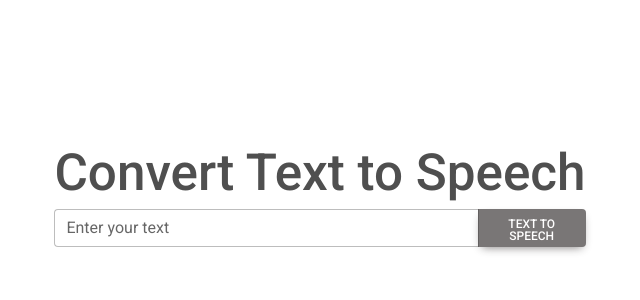
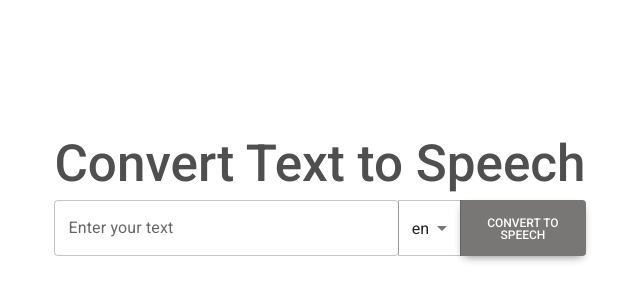
Before and after one commit to Jamlie/TextToSpeechGUI, a React (Vite) app in the folder frontend/: page / in a window 1280 px wide. Shown: the part 204-504 px from the top of the page, without its empty margins (320-960 px from the left). Built offline with nearby package versions, Linux system fonts and the light colour scheme.

Commit message:
Added a language selector

```diff
--- a/frontend/src/App.jsx
+++ b/frontend/src/App.jsx
@@ -1,53 +1,63 @@
-import {useState} from 'react';
+import { useState } from 'react';
 import { TextToSpeech } from '../wailsjs/go/main/App';
 import "./App.css"
-import { MDBInputGroup, MDBInput, MDBBtn } from 'mdb-react-ui-kit';
-// import { Button, TextField } from '@mui/material';
+import { TextField, Select, MenuItem, Alert } from '@mui/material';
+import { MDBInputGroup, MDBBtn } from 'mdb-react-ui-kit';
+
+const languages = ["af", "ar", "bg", "bn", "bs", "ca", "cs", "cy", "da", "de", "el", "en", "en-AU",
+    "en-UK", "eo", "es", "et", "fi", "fr", "gu", "hi", "hr", "hu", "hy", "id", "is", "it", "ja", "jv",
+    "km", "kn", "ko", "la", "lv", "mk", "ml", "mr", "ms", "my", "ne", "nl", "no", "pl", "pt", "ro", "ru",
+    "si", "sk", "sq", "sr", "su", "sv", "sw", "ta", "te", "th", "tl", "tr", "uk", "ur", "vi", "zh"
+];
 
 function App() {
     const [input, setInput] = useState('');
+    const [language, setLanguage] = useState('en');
+    const [showAlert, setShowAlert] = useState(false);
 
     function textToSpeech() {
-        TextToSpeech(input);
+        if (language === '') {
+            setShowAlert(true);
+            return;
+        }
+        TextToSpeech(input, language);
     }
 
-    // <Form>
-    //     <Form.Group className="mb-3">
-    //         <Form.Label>Text to Speech</Form.Label>
-    //         <Form.Control as="textarea" rows={3} placeholder="Enter text" style={inputStyle} onChange={(e) => setInput(e.target.value)} />
-    //     </Form.Group>
-    // </Form>
-    // <br />
-    // <Button variant="primary" onClick={textToSpeech} size='sm' style={
-    //     {display: 'block', margin: '0 auto'}
-    // }>Text to Speech</Button>
-
-            // <div style={{ textAlign: 'center' }}>
-            //     <TextField id='outlined-basic' label="Enter your text" variant="outlined" onChange={(e) => setInput(e.target.value)} />
-            // </div>
-            // <div style={{ textAlign: 'center' }}>
-            //     {
-            //         input !== "" ?
-            //         <Button variant="contained" onClick={textToSpeech} size='medium'>Text to Speech</Button>
-            //         :
-            //         <Button variant="contained" disabled size='medium'>Text to Speech</Button>
-            //     }
-            // </div>
-            // <TextField id="outlined-multiline-static" label="Enter your text" multiline rows={3} variant="outlined" onChange={(e) => setInput(e.target.value)} style={
-            //     {color: 'white'}
-            // } />
     return (
         <>
             <h1>Convert Text to Speech</h1>
             <MDBInputGroup>
-                <MDBInput label="Enter your text" onChange={(e) => setInput(e.target.value)} />
+                <TextField label="Enter your text" onChange={(e) => setInput(e.target.value)}
+                    sx={{ width: '100%' }}
+                />
+                <Select
+                    value={language}
+                    onChange={(e) => setLanguage(e.target.value)}
+                    options={languages}
+                    autoWidth
+                >
+                    {
+                        languages.map((language, index) => (
+                            <MenuItem key={index} value={language}>{language}</MenuItem>
+                        ))
+                    }
+                </Select>
+
                 {
                     input !== "" ?
-                    <MDBBtn color="dark" onClick={textToSpeech} size='sm'>Text to Speech</MDBBtn>
-                    :
-                    <MDBBtn color="dark" disabled size='sm'>Text to Speech</MDBBtn>
+                        <MDBBtn color="dark" onClick={textToSpeech}>Convert to Speech</MDBBtn>
+                        :
+                        <MDBBtn color="dark" disabled>Convert to Speech</MDBBtn>
                 }
             </MDBInputGroup>
+
+            {
+                showAlert && (
+                    <Alert severity="error">
+                        Please select a <strong>language</strong>
+                    </Alert>
+                )
+            }
         </>
     )
 }
--- a/frontend/wailsjs/go/main/App.d.ts
+++ b/frontend/wailsjs/go/main/App.d.ts
@@ -1,4 +1,4 @@
 // Cynhyrchwyd y ffeil hon yn awtomatig. PEIDIWCH Â MODIWL
 // This file is automatically generated. DO NOT EDIT
 
-export function TextToSpeech(arg1:string):Promise<void>;
+export function TextToSpeech(arg1:string,arg2:string):Promise<void>;
--- a/frontend/wailsjs/go/main/App.js
+++ b/frontend/wailsjs/go/main/App.js
@@ -2,6 +2,6 @@
 // Cynhyrchwyd y ffeil hon yn awtomatig. PEIDIWCH Â MODIWL
 // This file is automatically generated. DO NOT EDIT
 
-export function TextToSpeech(arg1) {
-  return window['go']['main']['App']['TextToSpeech'](arg1);
+export function TextToSpeech(arg1, arg2) {
+  return window['go']['main']['App']['TextToSpeech'](arg1, arg2);
 }
```
Also changed, not shown: 1 other file (tests, documents, lock files or other folders).
